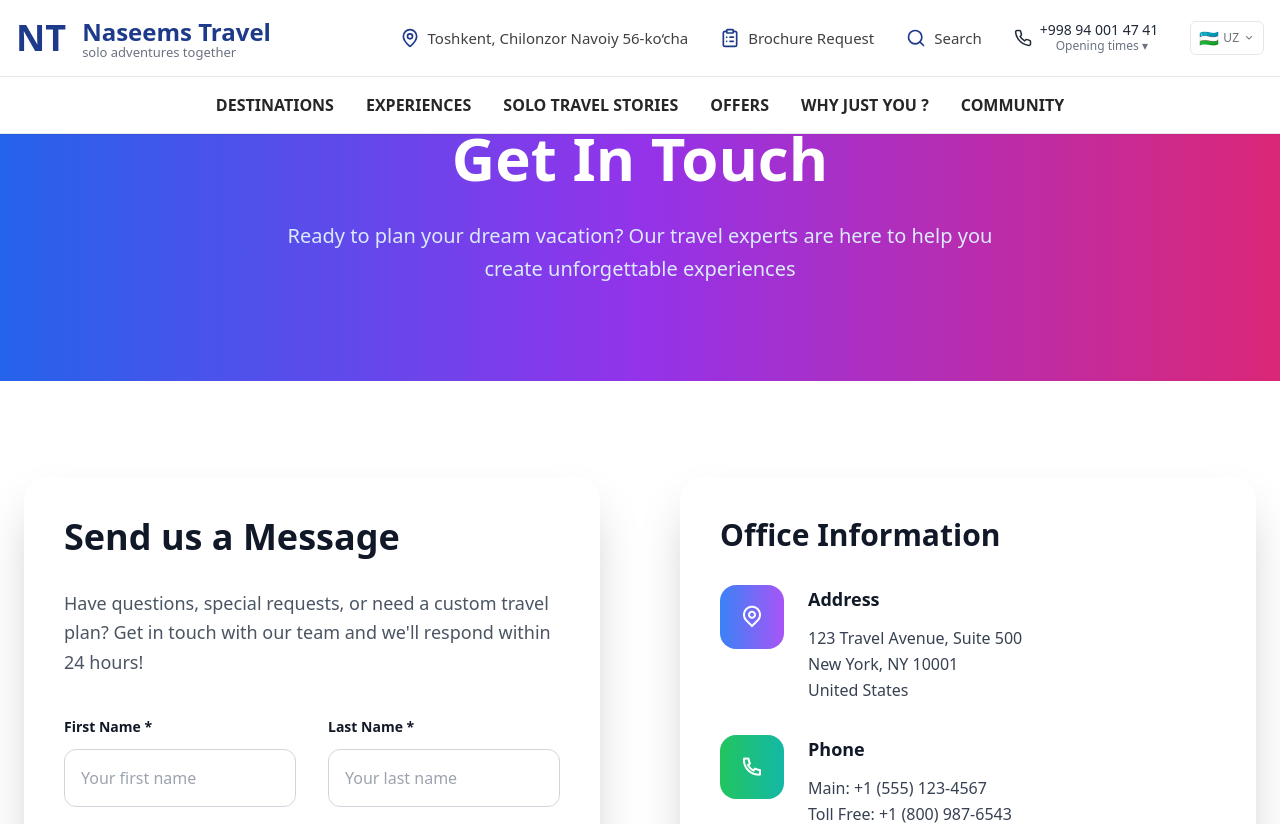
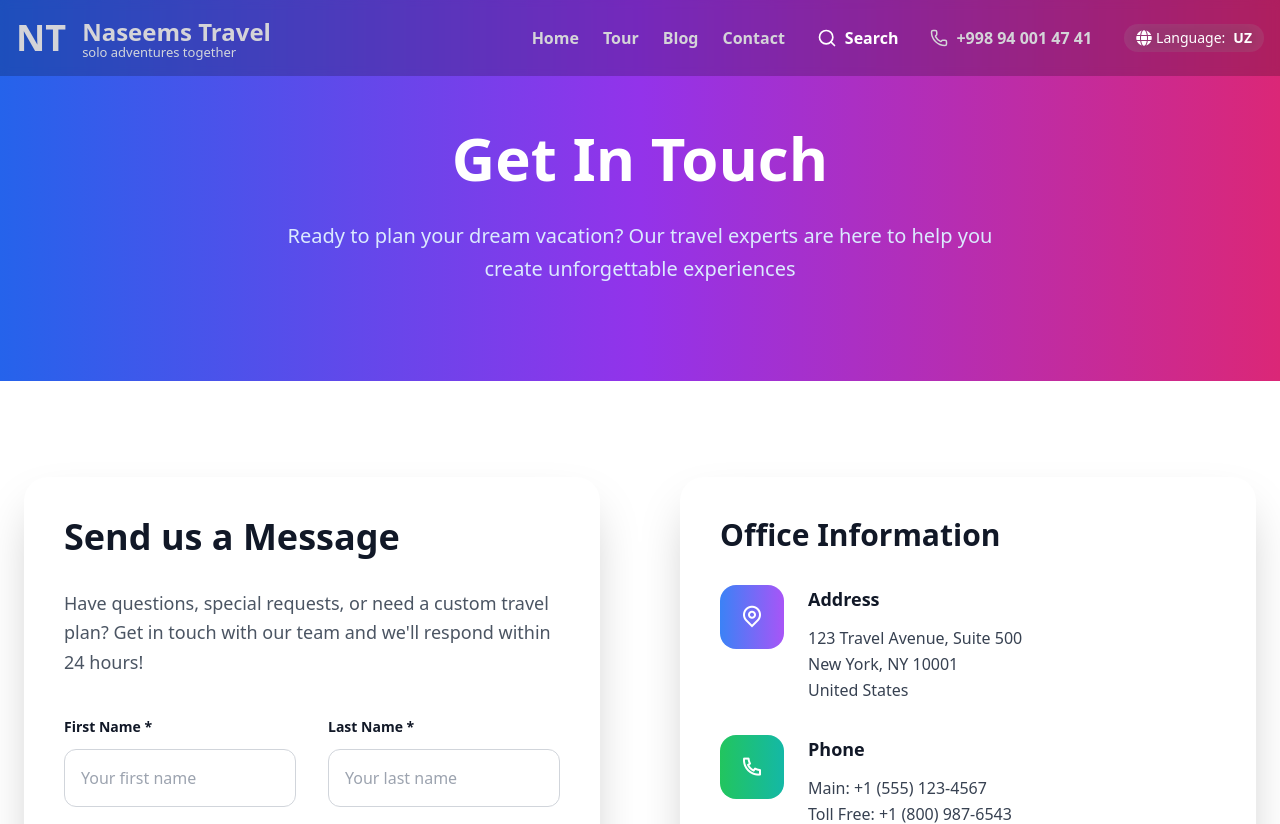
Before and after one commit to Husanjonazamov/naseems-travel-front, a Next.js app: page /contact in a window 1280 px wide. Shown: the top 824 px of the page. Built offline with nearby package versions, Linux system fonts and the light colour scheme.

Commit message:
New g4f version: 0.5.8.0 (current: 0.3.9.7) | pip install -U g4f

```diff
--- a/app/page.tsx
+++ b/app/page.tsx
@@ -21,7 +21,7 @@ export default function Home() {
     <div className=''>
       <Header />
       <Hero />
-      <Destination />
+      {/* <Destination /> */}
       <Hotel />
       <PopularTours />
       <WhyChoose />
--- a/components/Home/Header/Header.tsx
+++ b/components/Home/Header/Header.tsx
@@ -1,68 +1,91 @@
 'use client';
 
 import Link from 'next/link';
-import { useState } from 'react';
-import { Phone, Search, Menu, X, ClipboardList, MapPin } from 'lucide-react';
+import { useState, useEffect } from 'react';
+import { Phone, Search, Menu, X, ClipboardList } from 'lucide-react';
 import LanguageSwitcher from '../../LanguageSwitcher';
 import PhoneSection from '../../PhoneSelect';
 
 export default function Header() {
   const [isMenuOpen, setIsMenuOpen] = useState(false);
   const [currentLang, setCurrentLang] = useState('uz');
+  const [isScrolled, setIsScrolled] = useState(false);
+
+  useEffect(() => {
+    const handleScroll = () => {
+      setIsScrolled(window.scrollY > 20);
+    };
+    window.addEventListener('scroll', handleScroll);
+    return () => window.removeEventListener('scroll', handleScroll);
+  }, []);
 
   return (
-    <header className="w-full fixed top-0 z-50 bg-white border-b border-gray-200 shadow-sm text-base">
-      {/* Top Section */}
+    <header
+      className={`w-full fixed top-0 z-50 transition-all duration-300 ${
+        isScrolled ? 'bg-white shadow-md text-blue-900' : 'bg-black/20 backdrop-blur-sm text-white'
+      }`}
+    >
       <div className="max-w-[1280px] mx-auto px-4 py-4 flex justify-between items-center">
         {/* Logo */}
         <Link href="/" className="flex items-center gap-4">
-          <div className="text-4xl font-extrabold text-blue-900">NT</div>
+          <div className={`text-4xl font-extrabold ${isScrolled ? 'text-blue-900' : 'text-zinc-300'}`}>NT</div>
           <div className="leading-tight">
-            <h1 className="text-2xl font-bold text-blue-900">Naseems Travel</h1>
-            <p className="text-[13px] text-gray-500 -mt-1">solo adventures together</p>
+            <h1 className={`text-2xl font-bold ${isScrolled ? 'text-blue-900' : 'text-zinc-300'}`}>Naseems Travel</h1>
+            <p className={`text-[13px] -mt-1 ${isScrolled ? 'text-blue-900' : 'text-gray-300'}`}>
+              solo adventures together
+            </p>
           </div>
         </Link>
 
-        {/* Desktop Right */}
+        {/* Desktop nav */}
         <div className="hidden md:flex items-center gap-8">
-          <div className="flex items-center gap-2 text-neutral-700 text-[15px]">
-            <MapPin size={20} className="text-blue-900" />
-            <span>Toshkent, Chilonzor Navoiy 56-ko‘cha</span>
+          <nav className="flex items-center gap-6 font-bold text-md">
+            {['Home', 'Tour', 'Blog', 'Contact'].map((item, index) => (
+              <Link
+                key={index}
+                href="/"
+                className={`hover:text-gray-200 transition ${isScrolled ? 'text-blue-900' : 'text-zinc-300'}`}
+              >
+                {item}
+              </Link>
+            ))}
+          </nav>
+
+          {/* Search */}
+          <div className="flex items-center gap-2 cursor-pointer hover:text-zinc-300 transition">
+            <Search size={20} />
+            <span className="text-md font-bold">Search</span>
           </div>
 
-          <div className="flex items-center gap-2 text-neutral-700 text-[15px]">
-            <ClipboardList size={20} className="text-blue-900" />
-            <span>Brochure Request</span>
-          </div>
+          {/* Phone */}
+          <PhoneSection  isScrolled={isScrolled} />
 
-          <div className="flex items-center gap-2 cursor-pointer text-neutral-700 text-[15px]">
-            <Search size={20} className="text-blue-900" />
-            <span>Search</span>
-          </div>
-
-          <PhoneSection />
-
-          <LanguageSwitcher currentLang={currentLang} onLanguageChange={setCurrentLang} />
+          {/* Language */}
+          <LanguageSwitcher currentLang={currentLang} onLanguageChange={setCurrentLang} isScrolled={isScrolled} />
 
         </div>
 
-        {/* Mobile Menu Toggle */}
-        <div className="md:hidden flex items-center gap-3">
-          <LanguageSwitcher currentLang={currentLang} onLanguageChange={setCurrentLang} />
-          <button onClick={() => setIsMenuOpen(!isMenuOpen)}>
-            {isMenuOpen ? <X size={26} /> : <Menu size={26} />}
-          </button>
-        </div>
+        {/* Mobile toggle */}
+                {/* Mobil versiya uchun LanguageSwitcher va Menu */}
+          <div className="md:hidden flex items-center gap-3">
+            {/* Til tanlash tugmasi */}
+            <LanguageSwitcher
+              currentLang={currentLang}
+              onLanguageChange={setCurrentLang}
+              isScrolled={isScrolled}
+            />
+
+            {/* Menyu tugmasi */}
+            <button onClick={() => setIsMenuOpen(!isMenuOpen)}>
+              {isMenuOpen ? <X size={24} /> : <Menu size={24} />}
+            </button>
+          </div>
+
       </div>
 
-      {/* Mobile Menu */}
+      {/* Mobile menu */}
       {isMenuOpen && (
         <div className="md:hidden bg-white border-t border-gray-200 px-4 py-5 space-y-5 text-neutral-800 text-base">
-          <div className="flex items-center gap-2">
-            <ClipboardList size={20} className="text-blue-900" />
-            <span>Brochure Request</span>
-          </div>
-
           <div className="flex items-center gap-2">
             <Search size={20} className="text-blue-900" />
             <input
@@ -73,30 +96,16 @@ export default function Header() {
           </div>
 
           <div className="flex flex-col gap-4 font-semibold text-[16px]">
-            {['DESTINATIONS', 'EXPERIENCES', 'SOLO TRAVEL STORIES', 'OFFERS', 'WHY JUST YOU ?', 'COMMUNITY'].map((item, idx) => (
-              <Link key={idx} href="/" className="hover:text-blue-900 transition">{item}</Link>
+            {['Home', 'Tour', 'Blog', 'Contact'].map((item, idx) => (
+              <Link key={idx} href="/" className="hover:text-blue-900 transition">
+                {item}
+              </Link>
             ))}
           </div>
 
-          <PhoneSection />
-
+          <PhoneSection isScrolled={isScrolled}/>
         </div>
       )}
-
-      {/* Desktop Navigation */}
-      <nav className="hidden md:block bg-white border-t">
-        <div className="max-w-[1280px] mx-auto px-4 py-4 flex justify-center gap-8 font-semibold text-[16px] text-neutral-800">
-          {['DESTINATIONS', 'EXPERIENCES', 'SOLO TRAVEL STORIES', 'OFFERS', 'WHY JUST YOU ?', 'COMMUNITY'].map((item, idx) => (
-            <Link
-              key={idx}
-              href="/"
-              className="relative hover:text-blue-900 transition after:absolute after:bottom-0 after:left-0 after:w-0 after:h-[2px] after:bg-purple-700 after:transition-all after:duration-300 hover:after:w-full"
-            >
-              {item}
-            </Link>
-          ))}
-        </div>
-      </nav>
     </header>
   );
 }
--- a/components/LanguageSwitcher.tsx
+++ b/components/LanguageSwitcher.tsx
@@ -1,59 +1,75 @@
-
 'use client';
 
-import { useState, useEffect } from 'react';
+import { useState } from 'react';
+import { FaGlobe } from 'react-icons/fa';
 
 interface Language {
   code: string;
   name: string;
-  flag: string;
 }
 
 const languages: Language[] = [
-  { code: 'uz', name: "O'zbek", flag: '🇺🇿' },
-  { code: 'ru', name: 'Русский', flag: '🇷🇺' },
-  { code: 'en', name: 'English', flag: '🇺🇸' }
+  { code: 'en', name: 'EN' },
+  { code: 'ru', name: 'RU' },
+  { code: 'uz', name: 'UZ' }
 ];
 
-interface LanguageSwitcherProps {
+interface Props {
   currentLang: string;
   onLanguageChange: (lang: string) => void;
+  isScrolled?: boolean;
 }
 
-export default function LanguageSwitcher({ currentLang, onLanguageChange }: LanguageSwitcherProps) {
+export default function LanguageSwitcher({ currentLang, onLanguageChange, isScrolled = false }: Props) {
   const [isOpen, setIsOpen] = useState(false);
 
-  const currentLanguage = languages.find(lang => lang.code === currentLang) || languages[0];
+  const containerClasses = `
+    relative z-50 flex items-center gap-2 rounded-full px-3 py-1
+    ${isScrolled ? 'bg-white  border border-black/50 text-blue-900' : 'bg-white/10 text-white'}
+    backdrop-blur-md transition-all duration-300 text-sm
+    border border-white/30 ${isScrolled ? 'border-gray-200' : 'sm:border-white/30 border-none'}
+  `;
+
+  const dropdownClasses = `
+    absolute top-full mt-2 sm:left-0 sm:w-full sm:flex-row
+    right-0 flex flex-col sm:flex sm:gap-4 gap-2
+    sm:rounded-full rounded-md sm:px-4 px-3 sm:py-1 py-2
+    z-50 shadow-lg
+    ${isScrolled ? 'bg-white text-blue-900' : 'sm:bg-white/10 sm:text-white sm:backdrop-blur-md bg-white text-blue-900'}
+    ${isScrolled ? 'sm:border-gray-200 sm:border' : 'sm:border sm:border-white/30'}
+  `;
 
   return (
-    <div className="relative">
-      <button
-        onClick={() => setIsOpen(!isOpen)}
-        className="flex items-center space-x-1 px-2 py-1  bg-white border border-spacing-0 rounded-md cursor-pointer"
-      >
-        <span className="text-base">{currentLanguage.flag}</span>
-        <span className="hidden sm:block font-medium text-xs text-zinc-500">{currentLanguage.code.toUpperCase()}</span>
-        <i className={`ri-arrow-down-s-line text-zinc-500 text-xs transition-transform ${isOpen ? 'rotate-180' : ''}`}></i>
-      </button>
+    <div className="relative inline-block">
+      <div className={containerClasses}>
+        {/* Toggle Button */}
+        <button
+          onClick={() => setIsOpen(!isOpen)}
+          className="flex items-center gap-1 focus:outline-none"
+        >
+          <FaGlobe className="text-base" />
+          <span className="hidden sm:inline">Language:</span>
+          <span className="font-bold ml-1">{currentLang.toUpperCase()}</span>
+        </button>
+      </div>
 
+      {/* Dropdown */}
       {isOpen && (
-        <div className="absolute top-full right-0 mt-2 bg-white rounded-lg shadow-xl border border-gray-100 py-1 min-w-[120px] z-50">
-          {languages.map((language) => (
+        <div className={dropdownClasses}>
+          {languages.map((lang) => (
             <button
-              key={language.code}
+              key={lang.code}
               onClick={() => {
-                onLanguageChange(language.code);
+                onLanguageChange(lang.code);
                 setIsOpen(false);
               }}
-              className={`w-full flex items-center space-x-2 px-3 py-2 hover:bg-blue-50 transition-colors cursor-pointer ${
-                currentLang === language.code ? 'bg-blue-50 text-blue-600 font-medium' : 'text-gray-700'
+              className={`text-sm transition-colors text-left ${
+                currentLang === lang.code
+                  ? 'font-bold'
+                  : 'opacity-70 hover:opacity-100'
               }`}
             >
-              <span className="text-sm">{language.flag}</span>
-              <span className="text-xs font-medium">{language.name}</span>
-              {currentLang === language.code && (
-                <i className="ri-check-line text-blue-600 ml-auto text-xs"></i>
-              )}
+              {lang.name}
             </button>
           ))}
         </div>
--- a/components/PhoneSelect.tsx
+++ b/components/PhoneSelect.tsx
@@ -1,28 +1,25 @@
-import { useState } from "react";
-import { FiPhone } from "react-icons/fi";
+import { Phone } from 'lucide-react'; // Chiroyli telefon ikonkasi
+import { useState } from 'react';
 
-export default function PhoneSection() {
+export default function PhoneSection({ isScrolled }: { isScrolled: boolean }) {
   const [showHours, setShowHours] = useState(false);
 
   return (
-    <div className="relative hidden md:flex items-center gap-2 text-sm text-gray-800">
-      <FiPhone className="text-lg" />
     <div
+      className={`relative hidden md:flex items-center gap-2 text-md font-bold transition-colors duration-300 cursor-pointer
+        ${isScrolled ? 'text-blue-900 hover:text-blue-700' : 'text-zinc-300 hover:text-zinc-100'}
+      `}
       onClick={() => setShowHours((prev) => !prev)}
-        className="leading-4 cursor-pointer"
     >
+      <Phone size={18} strokeWidth={2} />
       <span>+998 94 001 47 41</span>
-        <p className="text-xs ml-4 text-gray-500">Opening times ▾</p>
 
-        {/* Dropdown ishlash vaqti */}
+      {/* Optional: Qo‘shimcha ish vaqti ko‘rsatish */}
       {showHours && (
-          <div className="absolute top-full left-0 mt-1 bg-white shadow-md rounded-md p-2 text-xs text-gray-700 z-50 w-52">
-            <p>Dushanba - Juma: 9:00 - 18:00</p>
-            <p>Shanba: 10:00 - 14:00</p>
-            <p>Yakshanba: Yopiq</p>
+        <div className="absolute top-8 left-0 bg-white text-black text-xs px-3 py-2 rounded-md shadow-md z-10">
+          Ish vaqti: 09:00 - 18:00
         </div>
       )}
     </div>
-    </div>
   );
 }
```
Also changed, not shown: components/Home/Hotel/Hotel.tsx (+36 -1 lines), components/Home/PopularTours/PopularTourCard.tsx (+11 -12 lines), components/Home/PopularTours/PopularTours.tsx (+10 -7 lines), components/Home/SoloTouring/CustomDot.tsx (added, +16 -0 lines), components/Home/SoloTouring/SoloTouring.tsx (+55 -10 lines), components/Home/SoloTouring/SolorTouringCard.tsx (+18 -5 lines), data/data.ts (+1 -9 lines). Lines whose indentation alone changed are shown as unchanged.
